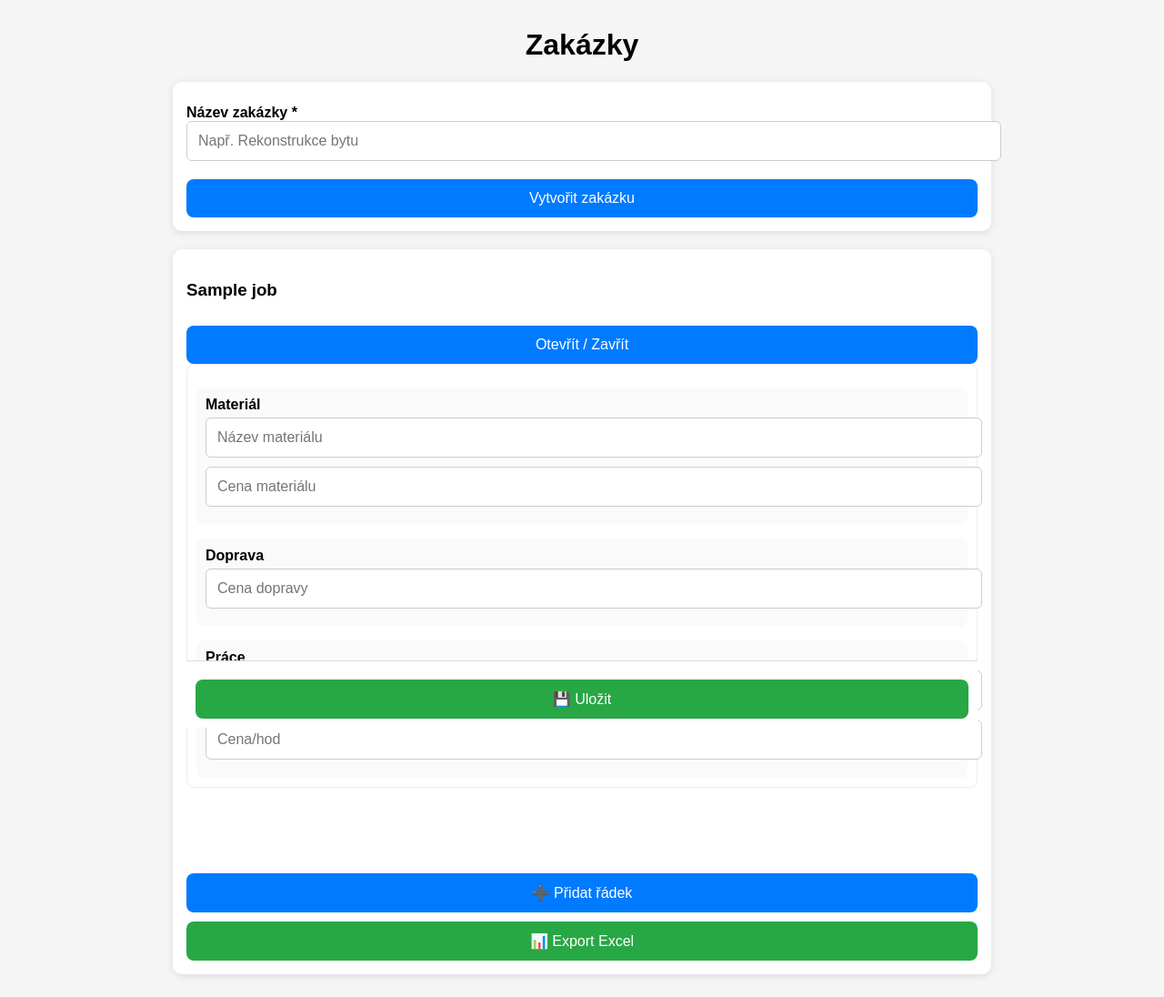
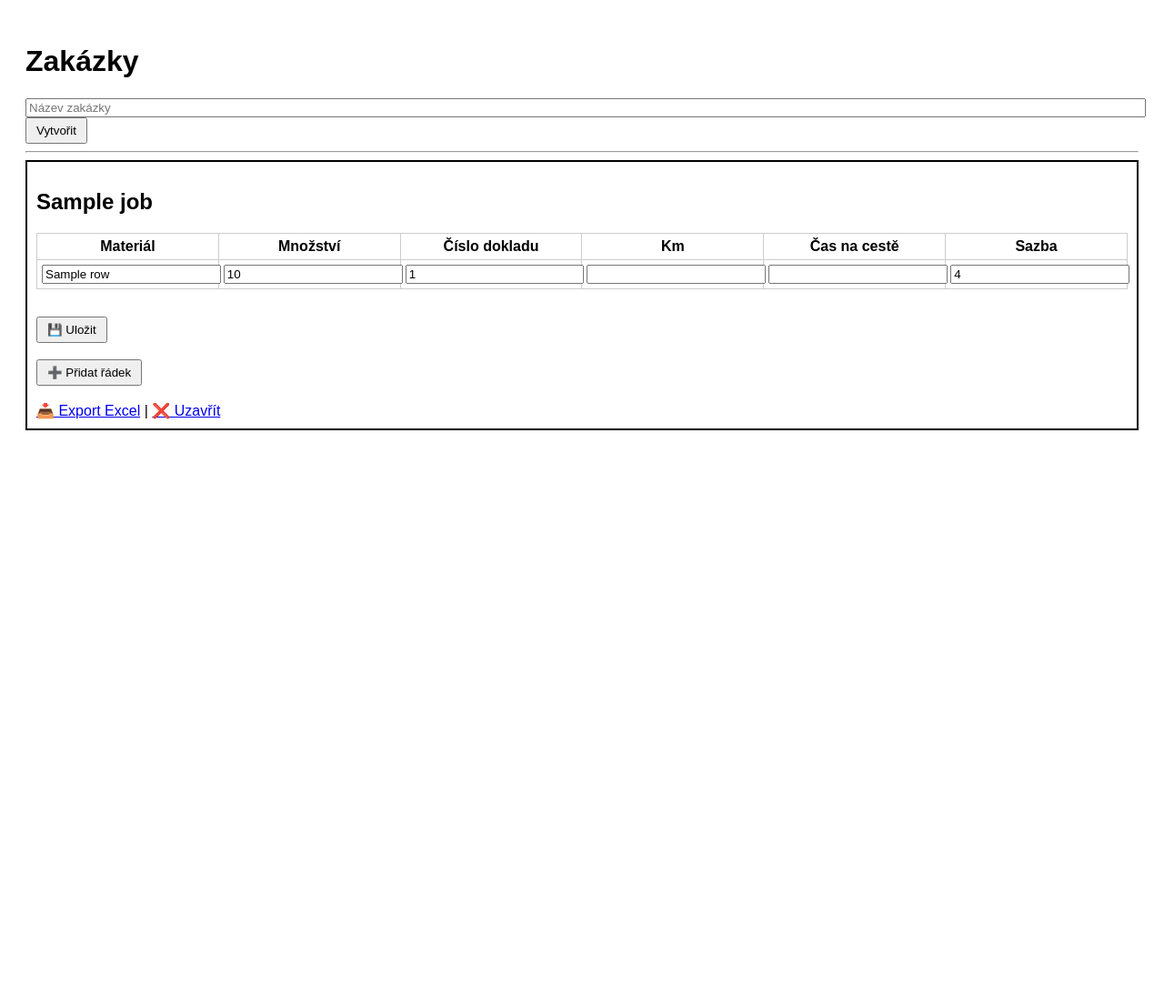
Before and after one commit to pecenyjirikdubno/project-app, a Flask app: template templates/dashboard.html in a window 1280 px wide. Shown: the whole page at 91% size. After the commit the page ends 473 px from the top, so only its background shows below. Run offline with Flask 3, Linux system fonts and the light colour scheme; the template is opened without the code that fills it: most values are stand-ins (such as "Sample title", 1, 10 or a date in 2020).

Commit message:
dashboard.html

```diff
--- a/templates/dashboard.html
+++ b/templates/dashboard.html
@@ -2,200 +2,82 @@
 <html lang="cs">
 <head>
     <meta charset="UTF-8">
-    <title>Dashboard</title>
-
-    <meta name="viewport" content="width=device-width, initial-scale=1.0">
-
+    <title>Zakázky</title>
     <style>
-        body {
-            font-family: Arial;
-            margin: 0;
-            background: #f5f5f5;
-        }
-
-        .container {
-            max-width: 900px;
-            margin: auto;
-            padding: 10px;
-        }
-
-        h1 {
-            text-align: center;
-        }
-
-        .card {
-            background: white;
-            padding: 15px;
-            margin-bottom: 15px;
-            border-radius: 10px;
-            box-shadow: 0 2px 8px rgba(0,0,0,0.1);
-        }
-
-        input {
-            width: 100%;
-            padding: 12px;
-            margin-bottom: 10px;
-            border-radius: 6px;
-            border: 1px solid #ccc;
-            font-size: 16px;
-        }
-
-        label {
-            font-weight: bold;
-            display: block;
-            margin-top: 10px;
-        }
-
-        .section {
-            margin-top: 15px;
-            padding: 10px;
-            background: #fafafa;
-            border-radius: 8px;
-        }
-
-        .section-title {
-            font-weight: bold;
-            margin-bottom: 5px;
-        }
-
-        button {
-            padding: 12px;
-            border: none;
-            border-radius: 8px;
-            cursor: pointer;
-            font-size: 16px;
-        }
-
-        .btn-primary {
-            background: #007bff;
-            color: white;
-            width: 100%;
-            margin-top: 10px;
-        }
-
-        .btn-green {
-            background: #28a745;
-            color: white;
-            width: 100%;
-            margin-top: 10px;
-        }
-
-        .btn-danger {
-            background: #dc3545;
-            color: white;
-            width: 100%;
-            margin-top: 10px;
-        }
-
-        .job {
-            margin-top: 20px;
-        }
-
-        .row-card {
-            background: #fff;
-            padding: 10px;
-            border-radius: 8px;
-            margin-bottom: 10px;
-            border: 1px solid #eee;
-        }
-
-        .hidden {
-            display: none;
-        }
-
-        .actions {
-            position: sticky;
-            bottom: 0;
-            background: white;
-            padding: 10px;
-            border-top: 1px solid #ddd;
-        }
+        body { font-family: Arial; padding: 20px; }
+        table { border-collapse: collapse; width: 100%; margin-bottom: 30px; }
+        th, td { border: 1px solid #ccc; padding: 5px; text-align: center; }
+        input { width: 100%; }
+        .job { border: 2px solid #000; padding: 10px; margin-bottom: 30px; }
+        button { padding: 5px 10px; }
     </style>
 </head>
 <body>
 
-<div class="container">
-    <h1>Zakázky</h1>
+<h1>Zakázky</h1>
 
-    <!-- NOVÁ ZAKÁZKA -->
-    <div class="card">
-        <form method="POST" action="/create_job">
-            <label>Název zakázky *</label>
-            <input type="text" name="name" placeholder="Např. Rekonstrukce bytu" required>
+<!-- CREATE JOB -->
+<form method="POST" action="/create_job">
+    <input type="text" name="name" placeholder="Název zakázky">
+    <button type="submit">Vytvořit</button>
+</form>
 
-            <button class="btn-primary">Vytvořit zakázku</button>
-        </form>
-    </div>
+<hr>
 
-    <!-- SEZNAM ZAKÁZEK -->
-    {% for job in jobs %}
-    <div class="card job">
+{% for job in jobs %}
+<div class="job">
+    <h2>{{ job.name }}</h2>
 
-        <h3>{{ job.name }}</h3>
+    <form method="POST" action="/save/{{ job.id }}">
+        <table>
+            <tr>
+                <th>Materiál</th>
+                <th>Množství</th>
+                <th>Číslo dokladu</th>
+                <th>Km</th>
+                <th>Čas na cestě</th>
+                <th>Sazba</th>
+            </tr>
 
-        <button onclick="toggleJob({{ job.id }})" class="btn-primary">
-            Otevřít / Zavřít
-        </button>
+            {% for row in job.rows %}
+            <tr>
+                <td>
+                    <input name="material_name_{{ row.id }}" value="{{ row.material_name }}">
+                </td>
+                <td>
+                    <input type="number" step="any" name="quantity_{{ row.id }}" value="{{ row.quantity }}">
+                </td>
+                <td>
+                    <input name="document_number_{{ row.id }}" value="{{ row.document_number }}">
+                </td>
+                <td>
+                    <input type="number" step="any" name="km_{{ row.id }}" value="{{ row.km }}">
+                </td>
+                <td>
+                    <input type="number" step="any" name="travel_time_{{ row.id }}" value="{{ row.travel_time }}">
+                </td>
+                <td>
+                    <input type="number" step="any" name="work_rate_{{ row.id }}" value="{{ row.work_rate }}">
+                </td>
+            </tr>
+            {% endfor %}
+        </table>
 
-        <div id="job-{{ job.id }}">
+        <button type="submit">💾 Uložit</button>
+    </form>
 
-            <form method="POST" action="/add_row/{{ job.id }}">
+    <br>
 
-                <!-- ŘÁDKY -->
-                {% for row in job.rows %}
-                <div class="row-card">
+    <form method="POST" action="/add_row/{{ job.id }}">
+        <button type="submit">➕ Přidat řádek</button>
+    </form>
 
-                    <div class="section">
-                        <div class="section-title">Materiál</div>
+    <br>
 
-                        <input name="material_name" placeholder="Název materiálu">
-                        <input name="material_cost" placeholder="Cena materiálu">
-                    </div>
-
-                    <div class="section">
-                        <div class="section-title">Doprava</div>
-
-                        <input name="transport_cost" placeholder="Cena dopravy">
-                    </div>
-
-                    <div class="section">
-                        <div class="section-title">Práce</div>
-
-                        <input name="work_hours" placeholder="Hodiny">
-                        <input name="work_rate" placeholder="Cena/hod">
-                    </div>
-
-                </div>
-                {% endfor %}
-
-                <!-- AKCE -->
-                <div class="actions">
-                    <button class="btn-green">💾 Uložit</button>
-                </div>
-
-            </form>
-
-            <form method="POST" action="/add_row/{{ job.id }}">
-                <button class="btn-primary">➕ Přidat řádek</button>
-            </form>
-
-            <a href="/export/{{ job.id }}">
-                <button class="btn-green">📊 Export Excel</button>
-            </a>
-
-        </div>
-
-    </div>
-    {% endfor %}
-
+    <a href="/export/{{ job.id }}">📥 Export Excel</a> |
+    <a href="/close/{{ job.id }}">❌ Uzavřít</a>
 </div>
-
-<script>
-function toggleJob(id) {
-    let el = document.getElementById("job-" + id);
-    el.classList.toggle("hidden");
-}
-</script>
+{% endfor %}
 
 </body>
 </html>
```
